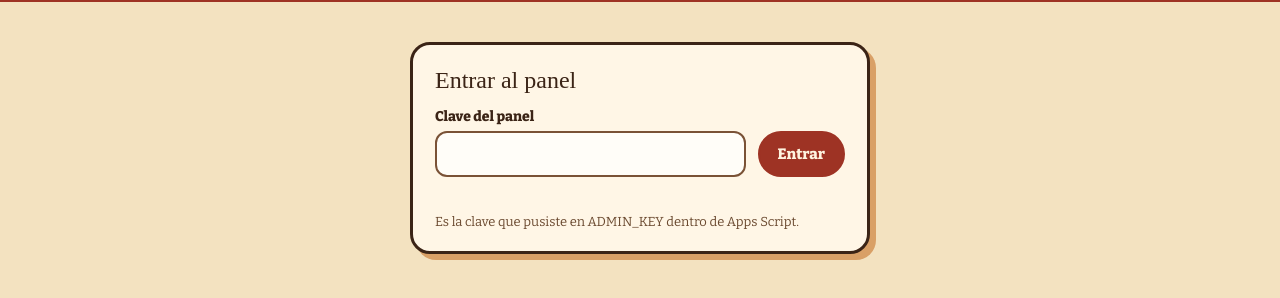
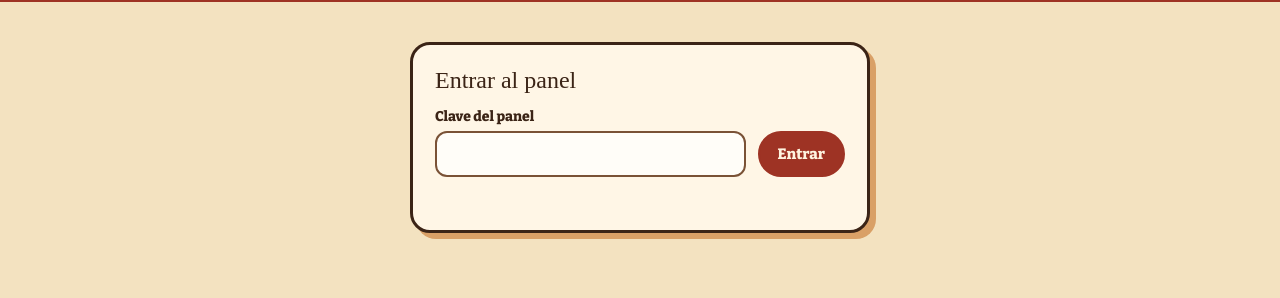
Before and after one commit to AJCarbonell2212/CumpleLiam, a plain HTML site: page admin.html in a window 1280 px wide. Shown: the part 82-380 px from the top of the page. Drawn offline with nearby package versions, Linux system fonts and the light colour scheme; a web font is replaced by a local one.

Commit message:
Quitar nota de la clave en el login del panel
Co-Authored-By: Claude Opus 5.5 <noreply@anthropic.com>
Claude-Session: https://claude.ai/code/session_01Eatcw5GowjtgQyLxbBGvaZ

```diff
--- a/admin.html
+++ b/admin.html
@@ -78,7 +78,6 @@ tr:last-child td{border-bottom:0}
       <button class="btn red" type="submit">Entrar</button>
     </form>
     <p id="loginMsg" class="msg" role="status"></p>
-    <p class="hint">Es la clave que pusiste en ADMIN_KEY dentro de Apps Script.</p>
   </section>
 
   <div id="app" hidden>
```
